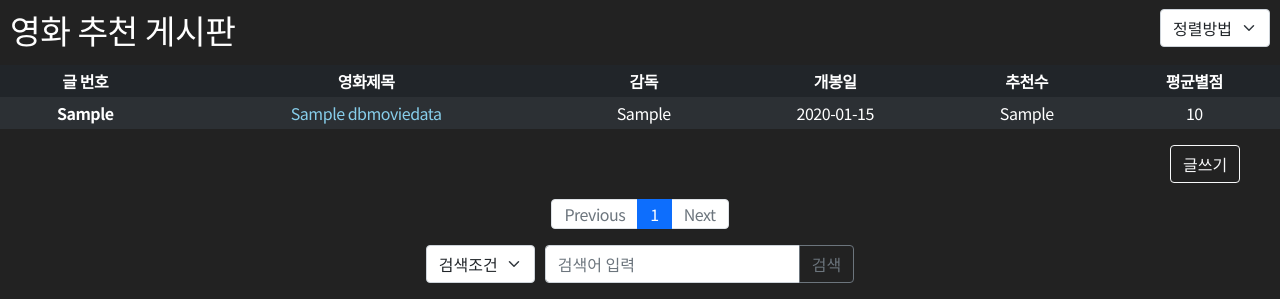
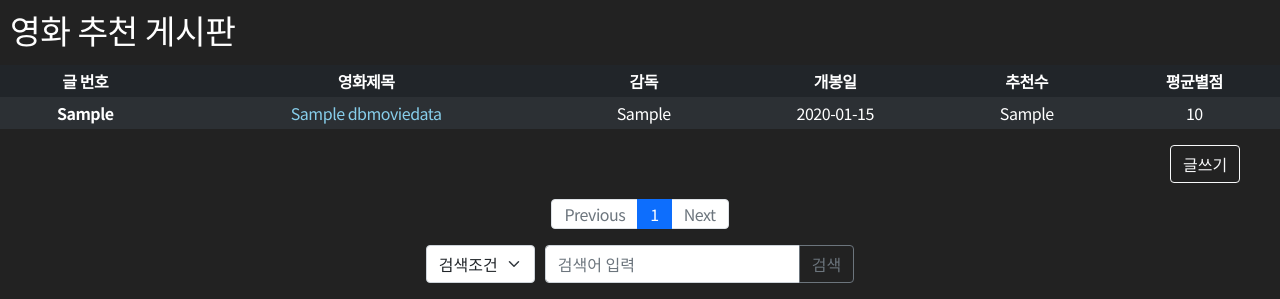
Before and after one commit to akrwkdrrr99/hanghae, a Flask app: page /board/1 in a window 1280 px wide. Shown: the part 801-1100 px from the top of the page. Run offline with Flask 2, Linux system fonts and the light colour scheme; a database or web service that is not in the repository returns one stand-in record (values such as "Sample title"); some libraries are stand-ins or nearby versions.

Commit message:
- 정렬방법은 나중에 작업

```diff
--- a/templates/board.html
+++ b/templates/board.html
@@ -12,19 +12,29 @@
     </div>
 </section>
 
+<!-- <script>
+    $(function() {
+        $("#sortChange").change(function () {
+        // 변경된 값으로 비교 후 alert 표출
+        alert("hh")
+        });
+    })
+
+</script> -->
+
 <div class="board_html">
 
     <div class="title_h3">
         <h3 style="color : white; font-size: 25pt; margin-bottom: 15px;"> 영화 추천 게시판 </h3>
     </div>
 
-    <div class="arrange_list">
-        <select class="form-select" aria-label="Default select example">
+    <!-- <div class="arrange_list">
+        <select class="form-select" id="sortChange" aria-label="Default select example">
             <option selected>정렬방법</option>
             <option value="1">별점 순</option>
             <option value="2">추천 순</option>
         </select>
-    </div>
+    </div> -->
 
     <table class="table table-dark table-striped">
         <thead>
```
